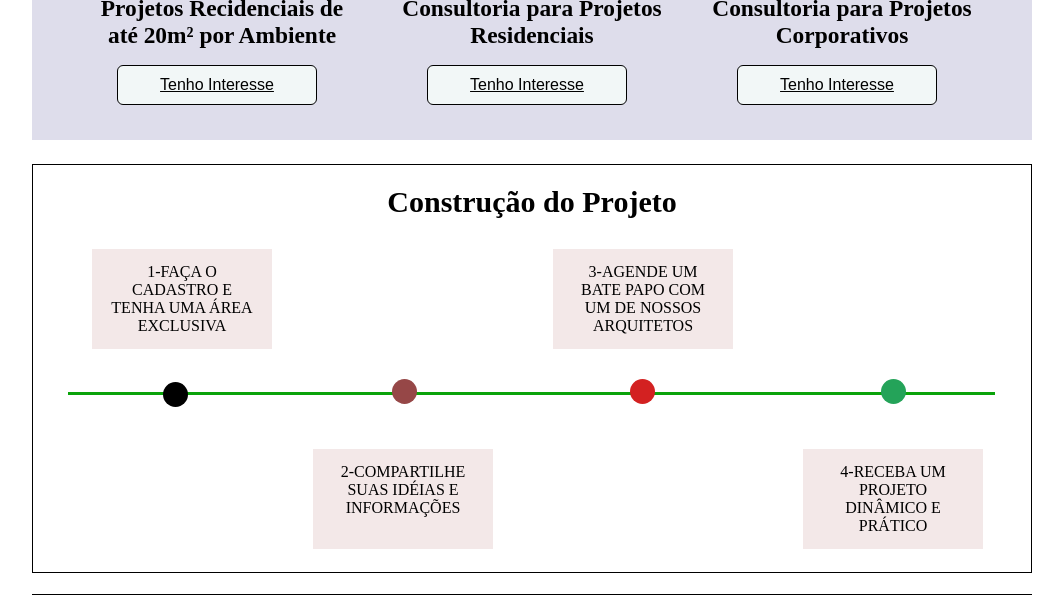
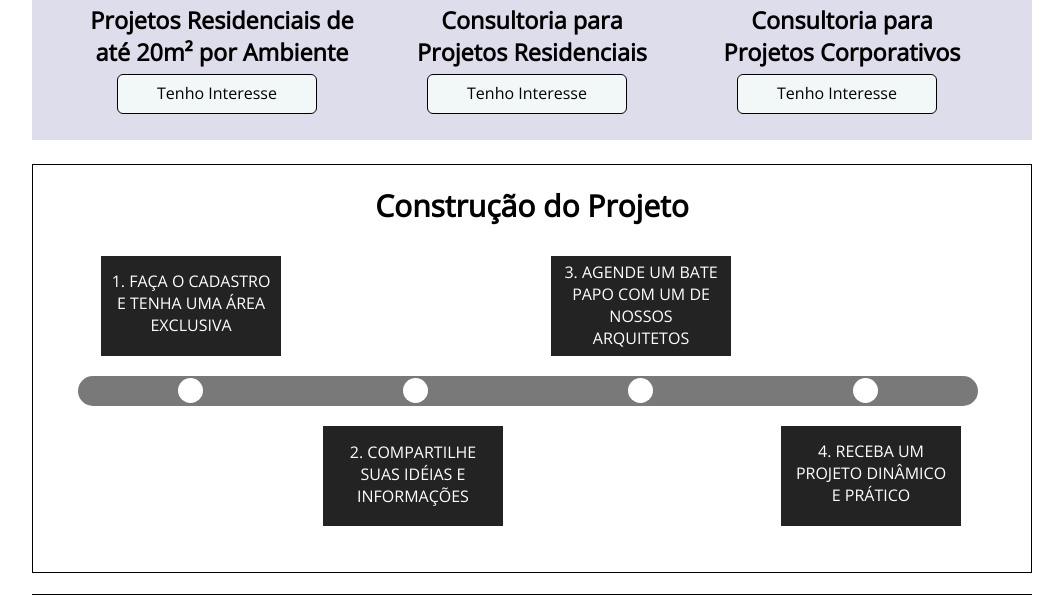
Before and after one commit to Belle-Design/projetoIntegrador, a web app: file index.html in a window 1280 px wide. Shown: the part 411-1006 px from the top of the page, without its empty margins (108-1171 px from the left). Run offline with its HTML, style and script files only (its server is not run), Linux system fonts and the light colour scheme.

Commit message:
Ajustes conforme reunião

```diff
--- a/areacliente.html
+++ b/areacliente.html
@@ -267,9 +267,9 @@
                 <li class="title">REDES SOCIAIS</li>
 
             </ul>
-        <a href="#facebookBelleDesign"><img class="redes-sociais" src="./img/facebook.jpg" alt="logo do facebook"></a></span>
+        <a href="https://www.facebook.com/BelleDesignOficial"><img class="redes-sociais" src="./img/facebook.jpg" alt="logo do facebook"></a></span>
 
-        <a href="#instagramBelleDesign"><img class="redes-sociais" src="./img/instagram.jpg" alt="logo do instagram"></a></span>
+        <a href="https://www.instagram.com/belledesign1.618/"><img class="redes-sociais" src="./img/instagram.jpg" alt="logo do instagram"></a></span>
 
         <a href="#linkedinBelleDesign"><img class="redes-sociais" src="./img/linkedin.png" alt="logo do linkedin"></a></li></span>
         </div>
--- a/css/style.css
+++ b/css/style.css
@@ -1,13 +1,16 @@
-@import url("https://fonts.googleapis.com/css2?family=Open+Sans:wght@400;500;600;700&display=swap");
+/* @import url('https://fonts.googleapis.com/css2?family=Gentium+Plus&family=Rajdhani:wght@500;700&display=swap'); */
+
+@import url('https://fonts.googleapis.com/css2?family=Open+Sans&display=swap');
+
 
 * {
     margin: 0;
     padding: 0;
     outline: 0;
     box-sizing: border-box;
-}
+  }
 
-:root{
+  :root{
     --cor-bg-body: #ffffff;
     --cor-bg-header: #000000;
     --cor-bg-section1: #ffffff;
@@ -17,11 +20,12 @@
     --cor-bg-footer: #242323;
     --cor-letra-menu: #ffffff;
     --cor-letra-menu-hover: #000000;
-}
+  }
 
-body{
+  body{
     background-color: var(--cor-bg-body);
-    /* margin: auto; */
+    font-family: 'Open Sans', sans-serif;
+
 }
 
 header{
@@ -134,15 +138,22 @@ background-color: var(--cor-bg-section1);
     background-color: rgb(242, 247, 247);
     border-color: black;
 
-    padding: 5px 16px;
+    padding: 7px 16px;
     font-size: 16px;
     cursor: pointer;
     user-select: none;
     border: 1px solid;
     border-radius: 6px;
+
+    text-decoration: none;
+    transition: all 0.3s ease-out;
 }
-.tenhointeresse a {
-  color: #000;
+
+
+
+.tenhointeresse:hover {
+  background-color: var(--cor-bg-header);
+  color: var(--cor-bg-body);
 
 }
 
@@ -162,29 +173,64 @@ h2 {
   width: 100%;
   height: 95%;
 }
+
+.linhadotempo{
+
+ position: absolute;
+ flex-direction: row;
+ margin-left: 45px;
+ margin-top: 150px;
+
+}
+
 .linha {
   position: relative;
-  top: 173px;
-  right: -35px;
-  background-color: rgb(10, 163, 10);
-  height: 3px;
-  width: 927px;
+  /* top: 173px; */
+  /* right: -35px;*/
+  background-color: #797979;
+  height: 30px;
+  width: 900px;
+  border-radius: 16px;
 }
+
+.dot10{
+  position: absolute;
+  display: flex;
+  justify-content: space-around;
+  z-index: 10;
+  width: 900px;
+  top: 2.3px;
+}
+
+  .dot10 div {
+    background-color: #ffffff;
+    width: 25px;
+    height: 25px;
+    border-radius: 15px;
+    z-index: 10;
+
+    display:inline-flex;
+    flex-direction: row;
+    justify-content: space-between;
+  }
+
+
+
 
 .caixa1 {
   width: 180px;
   height: 100px;
   position: relative;
   float: left;
-  left: 59px;
+  left: 68px;
   bottom: -30px;
-  background-color: rgb(243, 232, 232);
-  padding: 14px;
+  background-color: var(--cor-bg-footer);
+  color: var(--cor-letra-menu);
+  padding: 14px 5px;
   text-align: center;
+}
 
-
-}
-.dot1 {
+/* .dot1 {
   background-color: #000;
   width: 25px;
   height: 25px;
@@ -195,20 +241,22 @@ h2 {
   bottom: -47px;
   z-index: 5;
 
-}
+} */
+
 
 .caixa2 {
   width: 180px;
   height: 100px;
   position: relative;
   float: left;
-  left:  100px;
-  bottom: -230px;
-  background-color: rgb(243, 232, 232);
-  padding: 14px;
+  left:  110px;
+  bottom: -200px;
+  background-color: var(--cor-bg-footer);
+  color: var(--cor-letra-menu);
+  padding: 15px 10px;
   text-align: center;
 }
-.dot2 {
+/* .dot2 {
   background-color: rgb(150, 71, 71);
   width: 25px;
   height: 25px;
@@ -218,20 +266,21 @@ h2 {
   left: 65px;
   bottom: 138px;
   z-index: 5;
-}
+} */
 
 .caixa3 {
   width: 180px;
   height: 100px;
   position: relative;
   float: right;
-  right: 298px;
+  right: 300px;
   bottom: -30px;
-  background-color: rgb(243, 232, 232);
-  padding: 14px;
+  background-color: var(--cor-bg-footer);
+  color: var(--cor-letra-menu);
+  padding: 5px 10px;
   text-align: center;
 }
-.dot3 {
+/* .dot3 {
   background-color: rgb(211, 33, 33);
   width: 25px;
   height: 25px;
@@ -241,19 +290,20 @@ h2 {
   left: 63px;
   bottom: -44px;
   z-index: 5;
-}
+} */
 .caixa4 {
   width: 180px;
   height: 100px;
   position: relative;
   float: right;
-  right: -132px;
-  bottom: -230px;
-  background-color: rgb(243, 232, 232);
+  left: 110px;
+  bottom: -200px;
+  background-color: var(--cor-bg-footer);
+  color: var(--cor-letra-menu);
   padding: 14px;
   text-align: center;
 }
-.dot4 {
+/* .dot4 {
   background-color: rgb(36, 163, 89);
   width: 25px;
   height: 25px;
@@ -263,10 +313,10 @@ h2 {
   left: 64px;
   bottom: 156px;
   z-index: 5;
-}
+} */
 
 #section3{
-height: 400px;
+height: 420px;
 background-color: var(--cor-bg-section3);
 }
 
@@ -333,7 +383,7 @@ background-color: var(--cor-bg-section3);
 }
 
 #section4 {
-  height: 400px;
+  height: 450px;
   background-color: var(--cor-bg-section4);
 }
 
@@ -348,7 +398,7 @@ background-color: var(--cor-bg-section3);
 }
 .mainsection4 h3 {
   text-align: center;
-  margin-top: 10px;
+  margin: 15px 0px;
 }
 .mainsection4 .pictures {
   width: 200px;
@@ -381,6 +431,7 @@ footer{
   align-items: center;
   align-content: center;
   padding: 10px 40px;
+  text-align: center;
 }
 
 footer img#logo-footer{
--- a/index.html
+++ b/index.html
@@ -34,29 +34,23 @@
                         <div>
                             <img src="./img/pexels-tan-danh-1329711.jpg" alt="">
                             <div class="text">
-                                <h3>Projetos Recidenciais de até 20m² por Ambiente</h3>
+                                <h3>Projetos Residenciais de até 20m² por Ambiente</h3>
                             </div>
-                            <button class="tenhointeresse">
-                                <a href="#">Tenho Interesse</a>
-                            </button>
+                           <a class="tenhointeresse" href="./cadastro.html">Tenho Interesse</a>
                         </div>
                         <div>
                             <img src="./img/pexels-ilya-shakir-2440471.jpg" alt="">
                             <div class="text">
                                 <h3>Consultoria para Projetos Residenciais</h3>
                             </div>
-                            <button class="tenhointeresse">
-                                <a href="#">Tenho Interesse</a>
-                            </button>
+                           <a class="tenhointeresse" href="./cadastro.html">Tenho Interesse</a>
                         </div>
                         <div>
                             <img src="./img/pexels-sharath-g-2251247.jpg" alt="">
                             <div class="text">
                                 <h3>Consultoria para Projetos Corporativos</h3>
                             </div>
-                            <button class="tenhointeresse">
-                                <a href="#">Tenho Interesse</a>
-                            </button>
+                           <a class="tenhointeresse" href="./cadastro.html">Tenho Interesse</a>
                         </div>
                     </div>
                 </div>
@@ -65,23 +59,36 @@
                 <div class="mainsection2">
                     <h2>Construção do Projeto</h2>
                    <div class="caixa1">
-                    <p>1-FAÇA O CADASTRO E TENHA UMA ÁREA EXCLUSIVA</p>
+                    <p>1. FAÇA O CADASTRO E TENHA UMA ÁREA EXCLUSIVA</p>
                     <div class="dot1"></div>
                    </div>
                    <div class="caixa2">
-                    <p>2-COMPARTILHE SUAS IDÉIAS E INFORMAÇÕES</p>
+                    <p>2. COMPARTILHE SUAS IDÉIAS E INFORMAÇÕES</p>
                     <div class="dot2"></div>
                    </div>
                    <div class="caixa3">
-                    <p>3-AGENDE UM BATE PAPO COM UM DE NOSSOS ARQUITETOS</p>
+                    <p>3. AGENDE UM BATE PAPO COM UM DE NOSSOS ARQUITETOS</p>
                     <div class="dot3"></div>
                    </div>
                    <div class="caixa4">
-                    <p>4-RECEBA UM PROJETO DINÂMICO E PRÁTICO</p>
+                    <p>4. RECEBA UM PROJETO DINÂMICO E PRÁTICO</p>
                     <div class="dot4"></div>
                    </div>
-                   <div class="linha"></div>
-                </div>
+
+                   <div class="linhadotempo">
+
+                    <div class="linha">
+                    </div>
+
+                    <div class="dot10">
+                        <div></div>
+                        <div></div>
+                        <div></div>
+                        <div></div>
+                    </div>
+
+                    </div>
+
             </section>
             <section id="section3">
                 <div class="mainsection3">
@@ -201,9 +208,9 @@
                 <li class="title">REDES SOCIAIS</li>
 
             </ul>
-        <a href="#facebookBelleDesign"><img class="redes-sociais" src="./img/facebook.jpg" alt="logo do facebook"></a></span>
+        <a href="https://www.facebook.com/BelleDesignOficial"><img class="redes-sociais" src="./img/facebook.jpg" alt="logo do facebook"></a></span>
 
-        <a href="#instagramBelleDesign"><img class="redes-sociais" src="./img/instagram.jpg" alt="logo do instagram"></a></span>
+        <a href="https://www.instagram.com/belledesign1.618/"><img class="redes-sociais" src="./img/instagram.jpg" alt="logo do instagram"></a></span>
 
         <a href="#linkedinBelleDesign"><img class="redes-sociais" src="./img/linkedin.png" alt="logo do linkedin"></a></li></span>
         </div>
```
Also changed, not shown: cadastro.html (+4 -3 lines), css/login.css (+41 -3 lines), login.html (+11 -4 lines).
